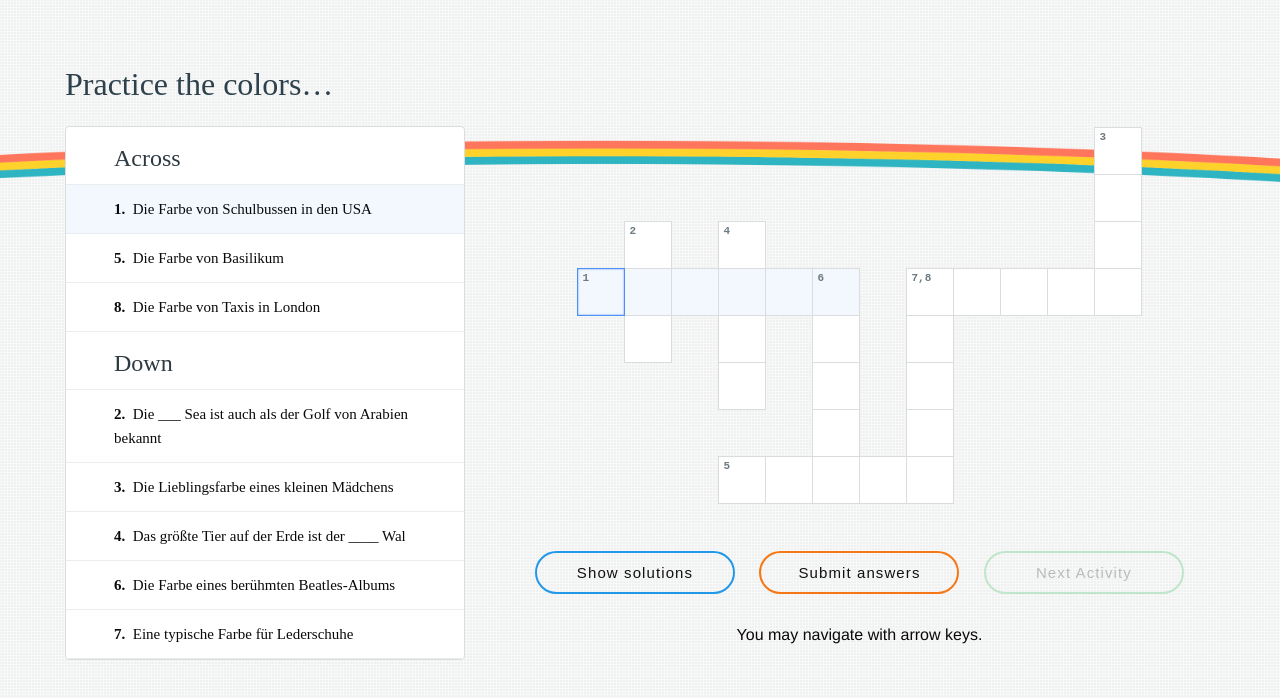
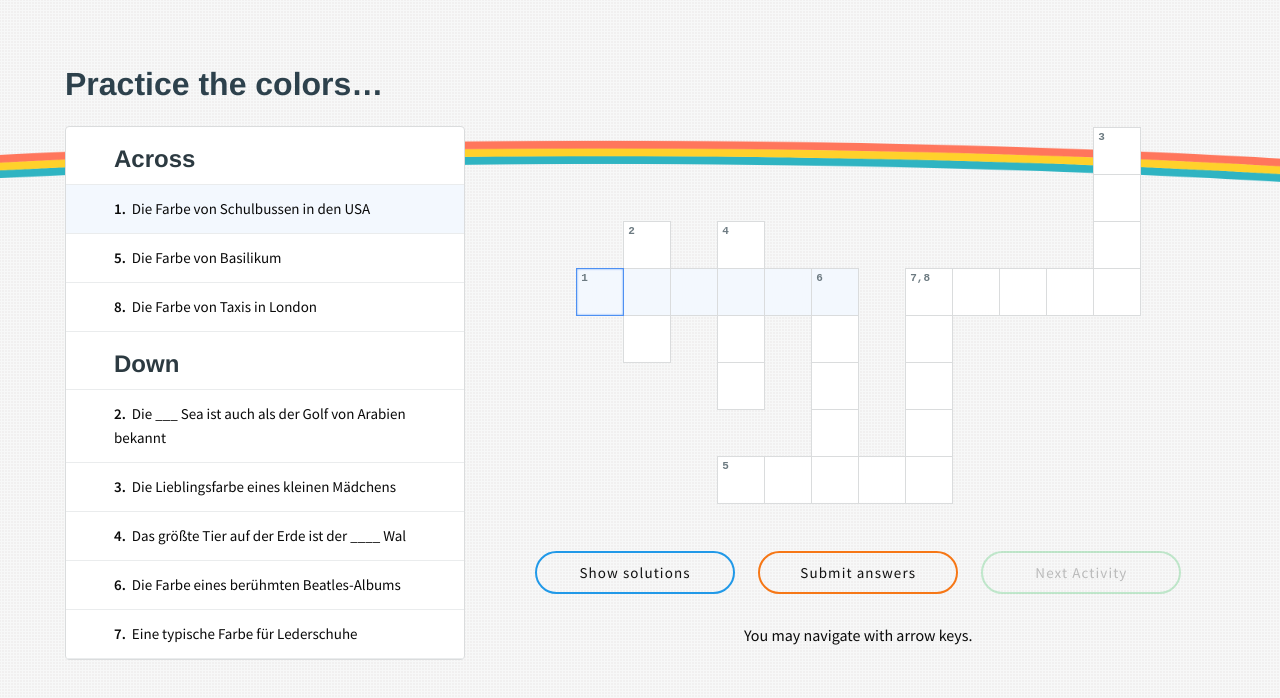
Before and after one commit to whroman/crosswords, a website: page index.html in a window 1280 px wide. Drawn offline with Linux system fonts and the light colour scheme.

Commit message:
Loading font through Google Fonts

```diff
--- a/index.html
+++ b/index.html
@@ -4,6 +4,7 @@
         <meta charset="UTF-8">
         <script src='public/build.js'></script>
         <meta HTTP-EQUIV="content-type" CONTENT="text/html; charset=utf-8">
+        <link href='https://fonts.googleapis.com/css?family=Source+Sans+Pro:400,200,600' rel='stylesheet' type='text/css'>
         <link rel='stylesheet' href='public/foundation.min.css' />
         <link rel='stylesheet' href='public/index.css' />
         <meta charset="utf-8"/>
--- a/public/index.css
+++ b/public/index.css
@@ -5,10 +5,11 @@
     background-image: url("img/bg-pattern.png");
     background-repeat:repeat;
     min-width: 1200px;
+    font-family: "Source Sans Pro", sans-serif;
 }
 
 h2 {
-    font-family: SourceSansPro-Semibold;
+    font-weight: 600;
   	font-size: 32px;
   	line-height: 1.5;
   	color: #2d414c;
@@ -33,8 +34,9 @@
 .button {
   margin: 0 10px;
   font-size: 15px;
+  letter-spacing: 1.1;
   font-weight: 400;
-  font-family: "Source Sans Pro", sans-serif;
+  color: #111;
   text-decoration: none;
   padding: 12px 34px;
   border-radius: 22px;
@@ -43,9 +45,6 @@
   width: 200px;
   border: 2px solid transparent;
   background-color: transparent;
-  letter-spacing: 1.1;
-  font-weight: 200;
-  color: #111;
 }
 
 .button:hover {
@@ -109,7 +108,7 @@
 }
 
 .clue-set h3 {
-  font-family: SourceSansPro-Semibold;
+  font-weight: 600;
 	font-size: 24px;
 	line-height: 1.3;
 	color: #2c3a41;
@@ -125,7 +124,6 @@
     padding-top: 12px;
     padding-bottom: 12px;
     width: 100%;
-    font-family: SourceSansPro-Regular;
   	font-size: 15px;
   	line-height: 1.6;
     border-width: 0 0 1px 0;
```
